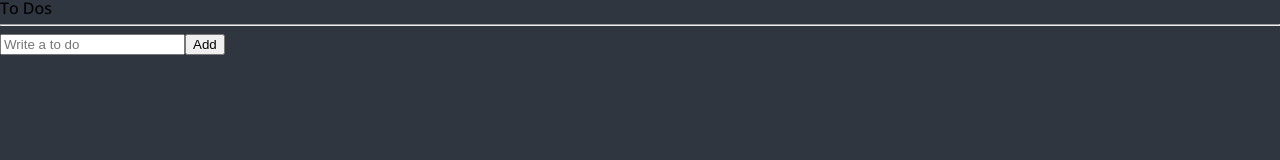
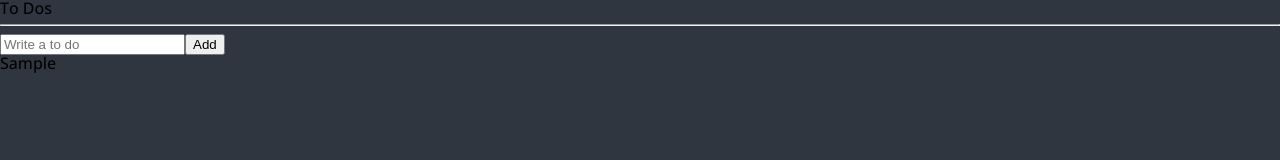
Before and after one commit to rsl150101/nc_react_intermediate, a React (Create React App) app: page / in a window 1280 px wide. Both pictures are taken after typing "Sample" into the empty fields and a click on the button "Add". Shown: the top 160 px of the page. Built offline with nearby package versions, Linux system fonts and the light colour scheme.

Commit message:
[Add] 6.11 manage ToDo global state with ReduxTK

```diff
--- a/package.json
+++ b/package.json
@@ -3,6 +3,7 @@
   "version": "0.1.0",
   "private": true,
   "dependencies": {
+    "@reduxjs/toolkit": "^2.8.2",
     "@testing-library/dom": "^10.4.0",
     "@testing-library/jest-dom": "^6.6.3",
     "@testing-library/react": "^16.2.0",
@@ -14,6 +15,7 @@
     "react": "^19.0.0",
     "react-dom": "^19.0.0",
     "react-hook-form": "^7.62.0",
+    "react-redux": "^9.2.0",
     "react-router-dom": "^7.2.0",
     "react-scripts": "5.0.1",
     "styled-components": "^6.1.15",
--- a/src/components/ToDoList.tsx
+++ b/src/components/ToDoList.tsx
@@ -1,5 +1,7 @@
-import React from "react";
 import { useForm } from "react-hook-form";
+
+import { useAppDispatch, useAppSelector } from "../store/hooks";
+import { addToDo } from "../reducers/toDo";
 
 interface IForm {
   toDo: string;
@@ -7,8 +9,11 @@ interface IForm {
 
 function ToDoList() {
   const { register, handleSubmit, setValue } = useForm<IForm>();
+  const toDos = useAppSelector((state) => state.toDo);
+  const dispatch = useAppDispatch();
 
   const onValid = (data: IForm) => {
+    dispatch(addToDo({ text: data.toDo, category: "TO_DO" }));
     setValue("toDo", "");
   };
 
@@ -25,7 +30,11 @@ function ToDoList() {
         />
         <button>Add</button>
       </form>
-      <ul></ul>
+      <ul>
+        {toDos.map((toDo) => (
+          <li key={toDo.id}>{toDo.text}</li>
+        ))}
+      </ul>
     </div>
   );
 }
--- a/src/index.tsx
+++ b/src/index.tsx
@@ -1,17 +1,21 @@
 import React from "react";
 import ReactDOM from "react-dom/client";
 import { ThemeProvider } from "styled-components";
+import { Provider } from "react-redux";
 
 import App from "./App";
 import { darkTheme } from "./theme";
+import { store } from "./store/configureStore";
 
 const root = ReactDOM.createRoot(
   document.getElementById("root") as HTMLElement
 );
 root.render(
   <React.StrictMode>
-    <ThemeProvider theme={darkTheme}>
-      <App />
-    </ThemeProvider>
+    <Provider store={store}>
+      <ThemeProvider theme={darkTheme}>
+        <App />
+      </ThemeProvider>
+    </Provider>
   </React.StrictMode>
 );
--- /dev/null
+++ b/src/reducers/index.ts
@@ -0,0 +1,9 @@
+import { combineReducers } from "@reduxjs/toolkit";
+
+import toDo from "./toDo";
+
+const rootReducer = combineReducers({
+  toDo,
+});
+
+export default rootReducer;
--- /dev/null
+++ b/src/reducers/toDo.ts
@@ -0,0 +1,27 @@
+import { createSlice, PayloadAction } from "@reduxjs/toolkit";
+
+export interface ToDoState {
+  id: number;
+  text: string;
+  category: "TO_DO" | "DOING" | "DONE";
+}
+
+const initialState: ToDoState[] = [];
+
+const toDoSlice = createSlice({
+  name: "toDo",
+  initialState,
+  reducers: {
+    addToDo: (state, action: PayloadAction<Omit<ToDoState, "id">>) => {
+      const newToDo: ToDoState = {
+        id: Date.now(),
+        ...action.payload,
+      };
+      state.unshift(newToDo);
+    },
+  },
+});
+
+export const { addToDo } = toDoSlice.actions;
+
+export default toDoSlice.reducer;
--- /dev/null
+++ b/src/store/configureStore.ts
@@ -0,0 +1,9 @@
+import { configureStore } from "@reduxjs/toolkit";
+
+import reducer from "../reducers";
+
+export const store = configureStore({ reducer, devTools: true });
+
+export type RootState = ReturnType<typeof store.getState>;
+export type AppDispatch = typeof store.dispatch;
+export type AppStore = typeof store;
--- /dev/null
+++ b/src/store/hooks.ts
@@ -0,0 +1,5 @@
+import { useDispatch, useSelector } from "react-redux";
+import type { AppDispatch, RootState } from "./configureStore";
+
+export const useAppDispatch = useDispatch.withTypes<AppDispatch>();
+export const useAppSelector = useSelector.withTypes<RootState>();
```
Also changed, not shown: 1 other file (tests, documents, lock files or other folders).
